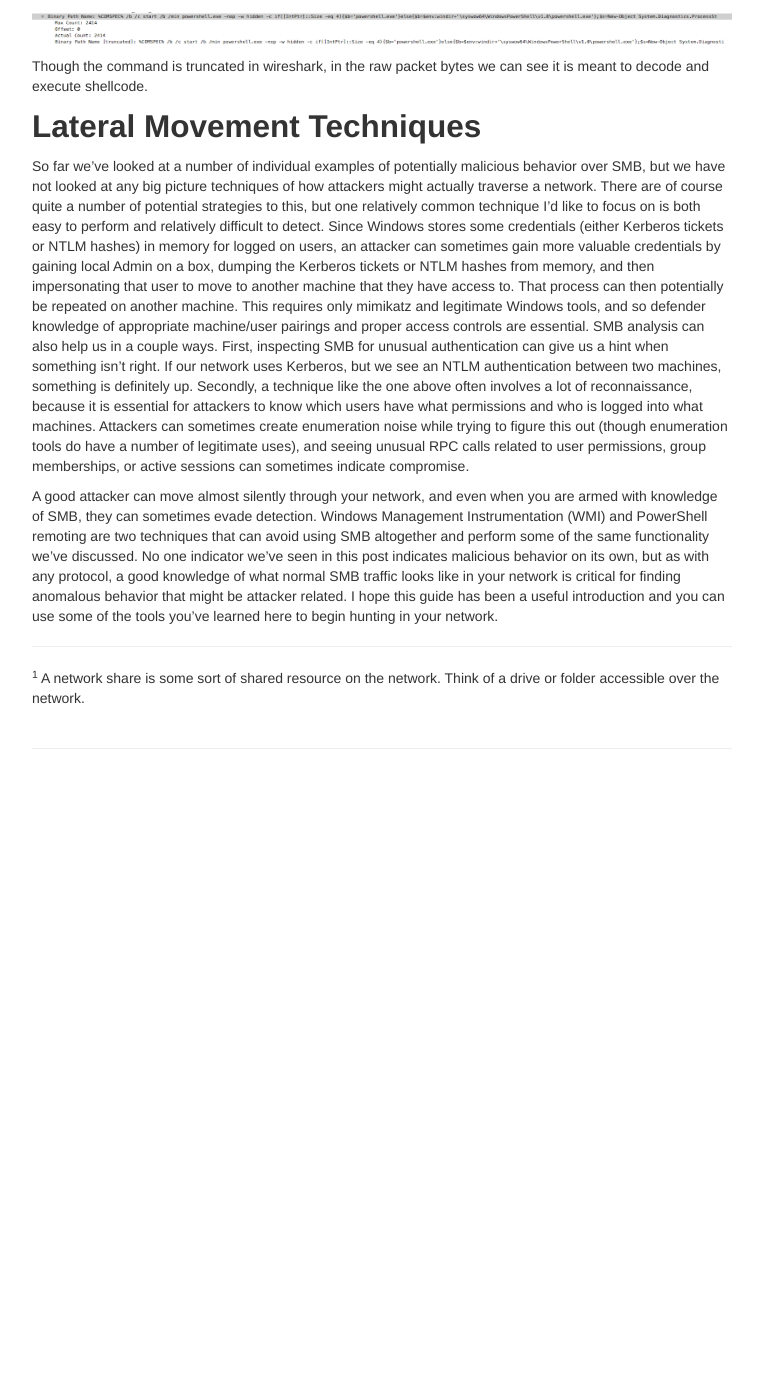
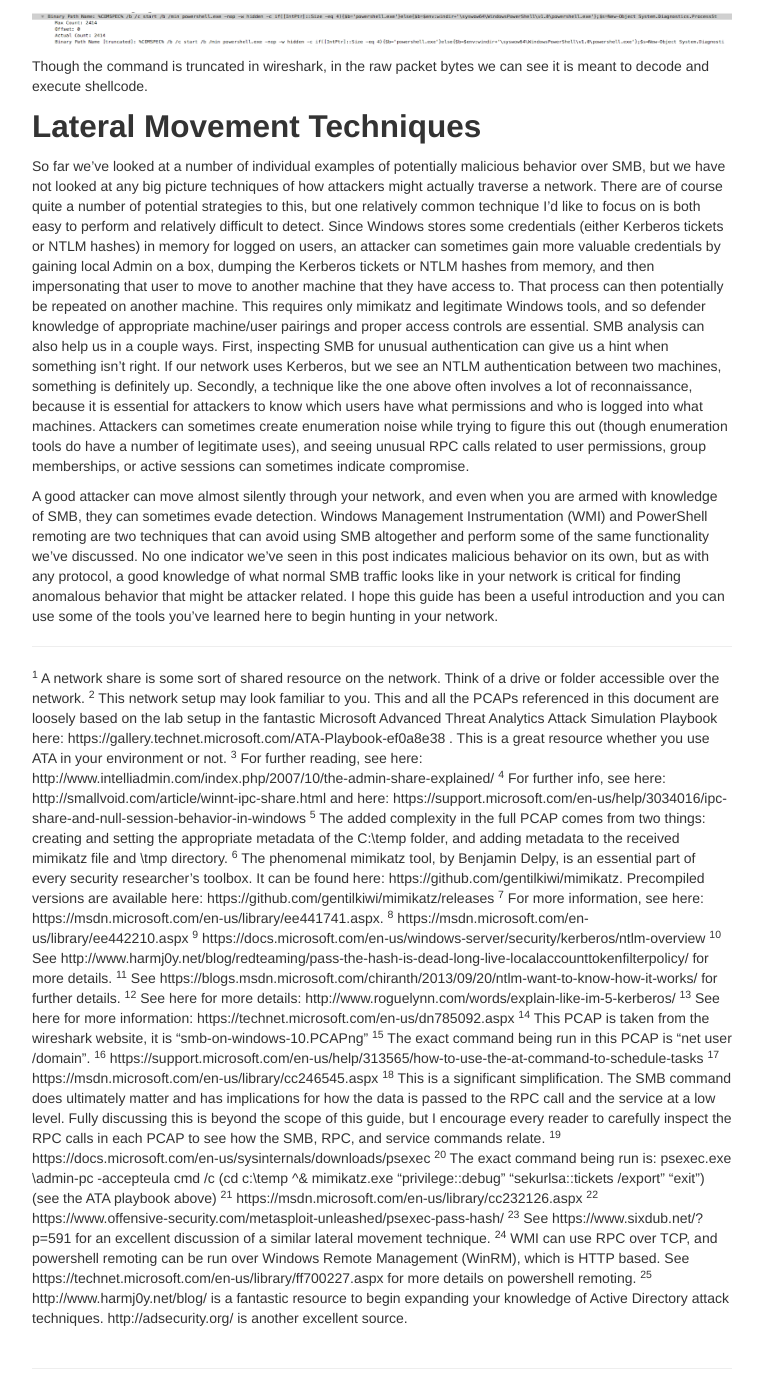
Before and after one commit to 401trg/401trg.github.io, a Jekyll site: the page built from pages/an-introduction-to-smb-for-network-security-analysts.md, in a window 1280 px wide and 1400 px high, scrolled down 6336 px. Shown: the whole window, without its empty margins (258-1021 px from the left). Built offline with Jekyll 4.4.1, drawn with Linux system fonts in a browser that asks for light colours; before the commit the page ends 7116 px from its top, so only the background shows below that.

Commit message:
Update an-introduction-to-smb-for-network-security-analysts.md

```diff
--- a/pages/an-introduction-to-smb-for-network-security-analysts.md
+++ b/pages/an-introduction-to-smb-for-network-security-analysts.md
@@ -100,4 +100,28 @@ A good attacker can move almost silently through your network, and even when you
 
 ---
 
- <sup>1</sup> A network share is some sort of shared resource on the network. Think of a drive or folder accessible over the network.
+<sup>1</sup> A network share is some sort of shared resource on the network. Think of a drive or folder accessible over the network.
+<sup>2</sup> This network setup may look familiar to you. This and all the PCAPs referenced in this document are loosely based on the lab setup in the fantastic Microsoft Advanced Threat Analytics Attack Simulation Playbook here: https://gallery.technet.microsoft.com/ATA-Playbook-ef0a8e38 . This is a great resource whether you use ATA in your environment or not.
+<sup>3</sup> For further reading, see here: http://www.intelliadmin.com/index.php/2007/10/the-admin-share-explained/
+<sup>4</sup> For further info, see here: http://smallvoid.com/article/winnt-ipc-share.html and here: https://support.microsoft.com/en-us/help/3034016/ipc-share-and-null-session-behavior-in-windows
+<sup>5</sup> The added complexity in the full PCAP comes from two things: creating and setting the appropriate metadata of the C:\temp folder, and adding metadata to the received mimikatz file and \tmp directory.
+<sup>6</sup> The phenomenal mimikatz tool, by Benjamin Delpy, is an essential part of every security researcher’s toolbox. It can be found here: https://github.com/gentilkiwi/mimikatz. Precompiled versions are available here: https://github.com/gentilkiwi/mimikatz/releases
+<sup>7</sup> For more information, see here: https://msdn.microsoft.com/en-us/library/ee441741.aspx.
+<sup>8</sup> https://msdn.microsoft.com/en-us/library/ee442210.aspx
+<sup>9</sup> https://docs.microsoft.com/en-us/windows-server/security/kerberos/ntlm-overview
+<sup>10</sup> See http://www.harmj0y.net/blog/redteaming/pass-the-hash-is-dead-long-live-localaccounttokenfilterpolicy/ for more details.
+<sup>11</sup> See https://blogs.msdn.microsoft.com/chiranth/2013/09/20/ntlm-want-to-know-how-it-works/ for further details.
+<sup>12</sup> See here for more details: http://www.roguelynn.com/words/explain-like-im-5-kerberos/
+<sup>13</sup> See here for more information: https://technet.microsoft.com/en-us/dn785092.aspx
+<sup>14</sup> This PCAP is taken from the wireshark website, it is “smb-on-windows-10.PCAPng”
+<sup>15</sup> The exact command being run in this PCAP is “net user /domain”.
+<sup>16</sup> https://support.microsoft.com/en-us/help/313565/how-to-use-the-at-command-to-schedule-tasks
+<sup>17</sup> https://msdn.microsoft.com/en-us/library/cc246545.aspx
+<sup>18</sup> This is a significant simplification. The SMB command does ultimately matter and has implications for how the data is passed to the RPC call and the service at a low level. Fully discussing this is beyond the scope of this guide, but I encourage every reader to carefully inspect the RPC calls in each PCAP to see how the SMB, RPC, and service commands relate.
+<sup>19</sup> https://docs.microsoft.com/en-us/sysinternals/downloads/psexec
+<sup>20</sup> The exact command being run is: psexec.exe \\admin-pc -accepteula cmd /c (cd c:\temp ^& mimikatz.exe “privilege::debug” “sekurlsa::tickets /export” “exit”) (see the ATA playbook above)
+<sup>21</sup> https://msdn.microsoft.com/en-us/library/cc232126.aspx
+<sup>22</sup> https://www.offensive-security.com/metasploit-unleashed/psexec-pass-hash/
+<sup>23</sup> See https://www.sixdub.net/?p=591 for an excellent discussion of a similar lateral movement technique.
+<sup>24</sup> WMI can use RPC over TCP, and powershell remoting can be run over Windows Remote Management (WinRM), which is HTTP based. See https://technet.microsoft.com/en-us/library/ff700227.aspx for more details on powershell remoting.
+<sup>25</sup> http://www.harmj0y.net/blog/ is a fantastic resource to begin expanding your knowledge of Active Directory attack techniques. http://adsecurity.org/ is another excellent source.
```
